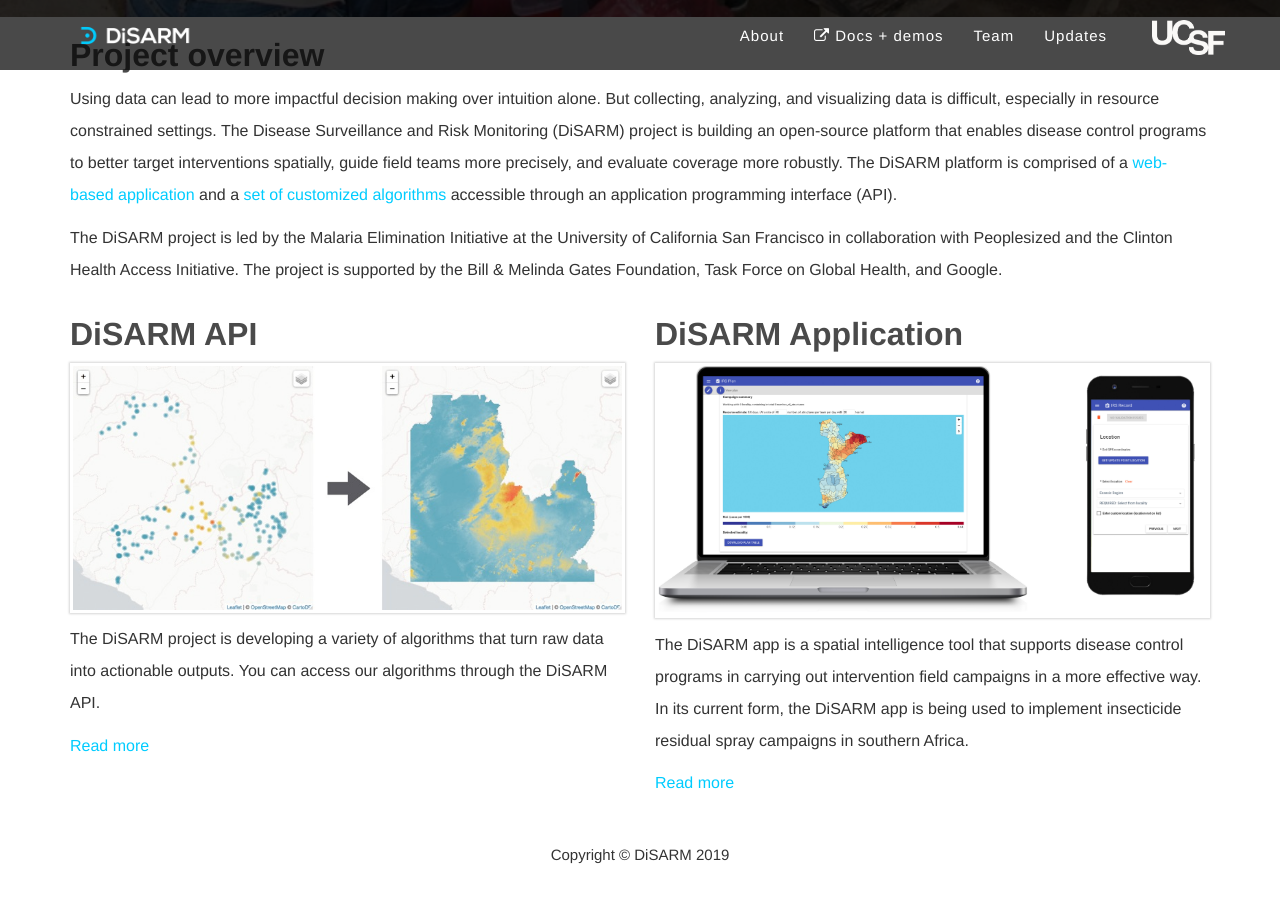
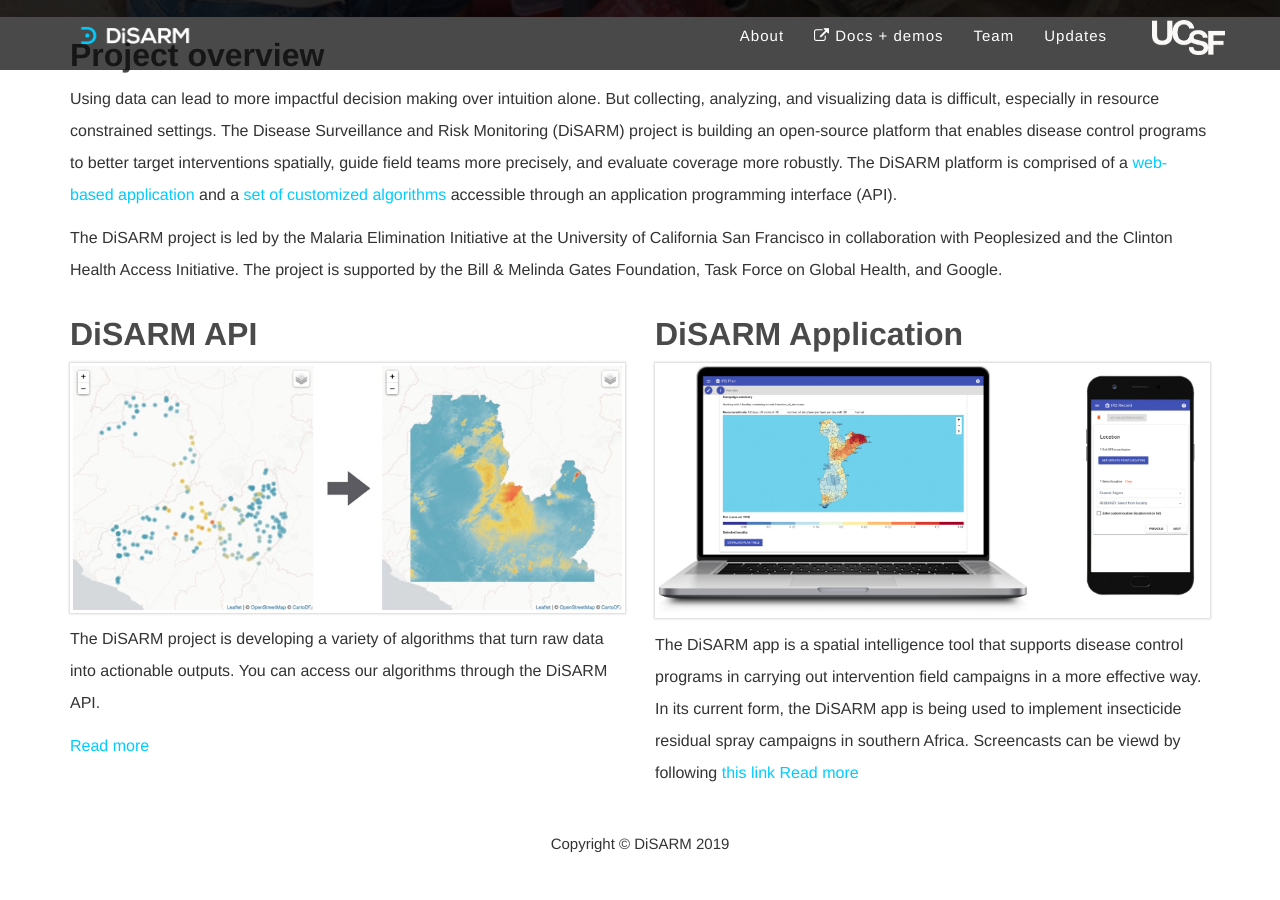
Before and after one commit to disarm-platform/disarm-website, a Jekyll site: the page built from index.html, in a window 1280 px wide and 900 px high, scrolled down 626 px. Built offline with Jekyll 4.4.1, drawn with Linux system fonts in a browser that asks for light colours; some web fonts are replaced.

Commit message:
Adding link to youtube playlist

```diff
--- a/_includes/blurb_app.md
+++ b/_includes/blurb_app.md
@@ -3,5 +3,5 @@
 
 
 The DiSARM app is a spatial intelligence tool that supports disease control programs in carrying out intervention field campaigns in a more effective way. In its current form, the DiSARM app is being used to implement insecticide residual spray campaigns in southern Africa.
-
+Screencasts can be viewd by following [this link](https://www.youtube.com/playlist?list=PLjdoHmpUzEOfHg_WCs9UBFJYdvs1DWKHQ)
 [Read more](/app)
```
